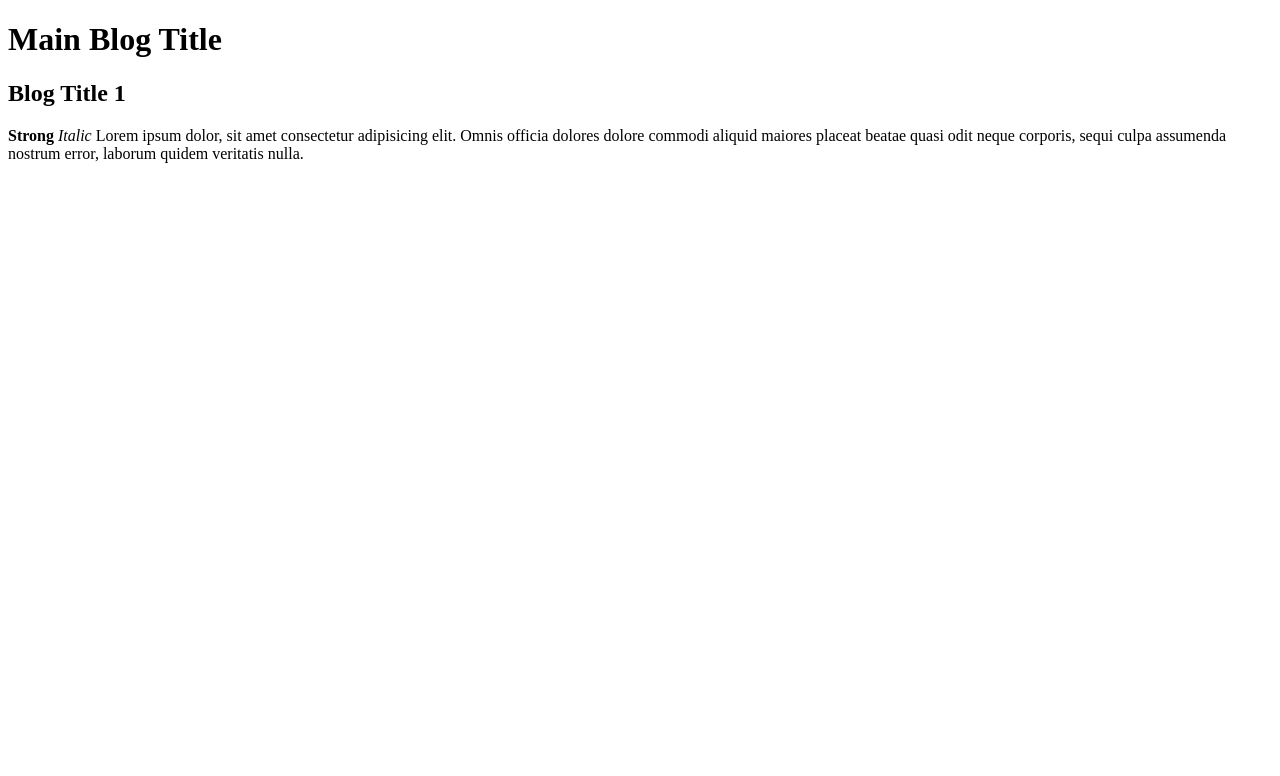
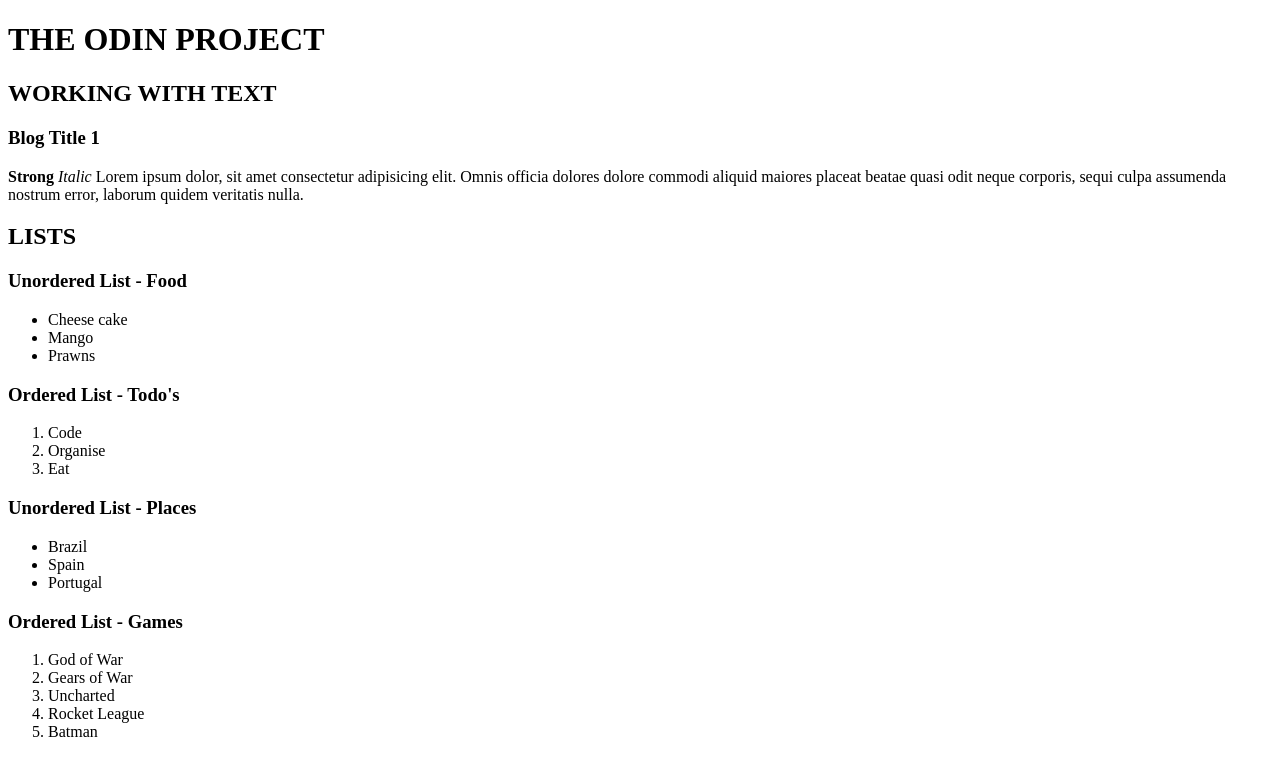
Before and after one commit to ClaudioCamba/The_Odin_Project, a plain HTML site: page html-boilerplate/index.html in a window 1280 px wide. Drawn offline with Linux system fonts and the light colour scheme.

Commit message:
Completed TOP > Foundation > Lists

```diff
--- a/html-boilerplate/index.html
+++ b/html-boilerplate/index.html
@@ -5,13 +5,41 @@
     <title>The Odin Project Materials</title>
   </head>
   <body>
-    <h1>Main Blog Title</h1>
-    <h2>Blog Title 1</h2>
+    <h1>THE ODIN PROJECT</h1>
+    <h2>WORKING WITH TEXT</h2>
+    <h3>Blog Title 1</h3>
     <p>
       <strong>Strong</strong> <em>Italic</em> Lorem ipsum dolor, sit amet
       consectetur adipisicing elit. Omnis officia dolores dolore commodi aliquid
       maiores placeat beatae quasi odit neque corporis, sequi culpa assumenda
       nostrum error, laborum quidem veritatis nulla.
     </p>
+    <h2>LISTS</h2>
+    <h3>Unordered List - Food</h3>
+    <ul>
+      <li>Cheese cake</li>
+      <li>Mango</li>
+      <li>Prawns</li>
+    </ul>
+    <h3>Ordered List - Todo's</h3>
+    <ol>
+      <li>Code</li>
+      <li>Organise</li>
+      <li>Eat</li>
+    </ol>
+    <h3>Unordered List - Places</h3>
+    <ul>
+      <li>Brazil</li>
+      <li>Spain</li>
+      <li>Portugal</li>
+    </ul>
+    <h3>Ordered List - Games</h3>
+    <ol>
+      <li>God of War</li>
+      <li>Gears of War</li>
+      <li>Uncharted</li>
+      <li>Rocket League</li>
+      <li>Batman</li>
+    </ol>
   </body>
 </html>
```
Also changed, not shown: the-odin-project-answers.txt (+13 -0 lines).
